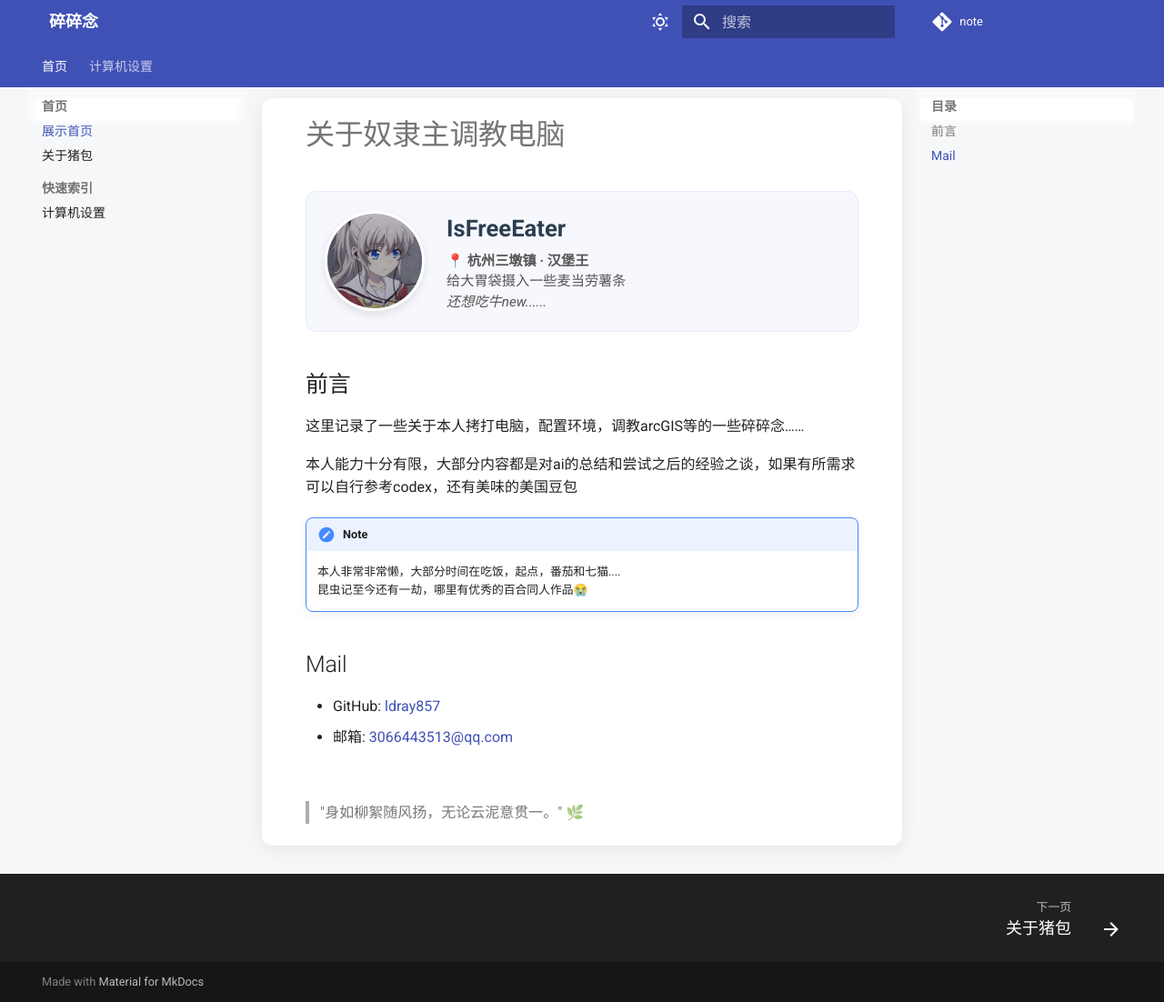
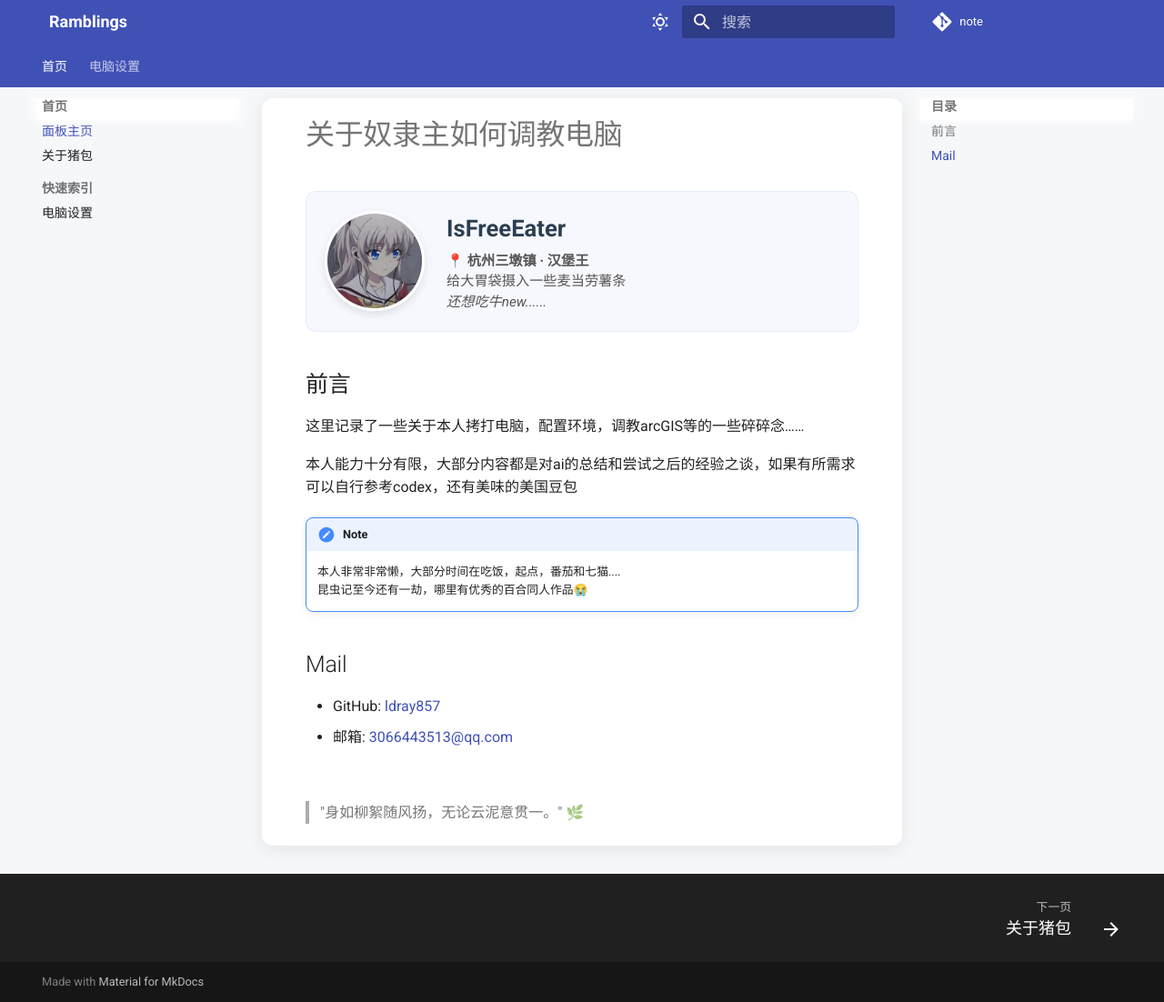
Before and after one commit to ldray857/Ramblings, an MkDocs documentation site: the page built from docs/index.md, in a window 1280 px wide and 1102 px high. Shown: the whole window at 91% size. Built offline with MkDocs 1.6.1 and Material for MkDocs 9.7.7, drawn with Linux system fonts in a browser that asks for light colours; comment, search, counter and statistics services are not loaded.

Commit message:
更改了一些配置

```diff
--- a/docs/index.md
+++ b/docs/index.md
@@ -1,4 +1,4 @@
-# 关于奴隶主调教电脑
+# 关于奴隶主如何调教电脑
 
 <div style="display: flex; align-items: center; gap: 24px; margin: 25px 0; padding: 20px; background-color: rgba(52, 90, 197, 0.04); border-radius: 12px; border: 1px solid rgba(66, 133, 244, 0.1);">
     <img src="assets/avatar.jpg" style="width: 110px; height: 110px; border-radius: 50%; object-fit: cover; border: 3px solid #fff; box-shadow: 0 4px 10px rgba(0,0,0,0.1);">
--- a/docs/stylesheets/extra.css
+++ b/docs/stylesheets/extra.css
@@ -2,6 +2,8 @@
    1. 基础变量与深/浅模式适配
 ========================================================= */
 :root {
+    /* 英文使用原版 Roboto，中文回退到黑体 */
+    --md-text-font: "Roboto", "SimHei", "黑体", sans-serif;
     --md-primary-fg-color: #3F51B5;
     --page-bg-color: #f5f7f9;
     --sidebar-bg-color: #f8f9fa;
--- a/mkdocs.yml
+++ b/mkdocs.yml
@@ -1,13 +1,13 @@
 # 1. 基本信息
-site_name: 碎碎念
-site_description: 碎碎念
+site_name: Ramblings
+site_description: 主包在调教电脑过程中的一些碎碎念。。。
 site_author: Lucas
-site_url: https://ZJURay1110.github.io/note/
+site_url: https://ldray857.github.io/Ramblings/
 edit_uri: edit/main/docs/
 
 # 2. 仓库链接（右上角会显示 GitHub 图标）
 repo_name: note
-repo_url: https://github.com/ZJURay1110/note
+repo_url: https://github.com/ldray857/Ramblings
 
 # 3. 主题配置
 theme:
@@ -43,13 +43,13 @@ extra_css:
 # 4. 导航栏配置
 nav:
   - 首页:
-      - 展示首页: index.md
+      - 面板主页: index.md
       - 关于猪包: about.md
       - 快速索引:
-          - 计算机设置: CS/index.md
+          - 电脑设置: CS/index.md
 
-  - 计算机设置:
-      - 概述: CS/index.md
+  - 电脑设置:
+      - 前言: CS/index.md
       - 存储管理:
           - 总结: CS/cs_store/01_intro.md
           - 电脑C盘清理: CS/cs_store/02_电脑C盘清理.md
```
